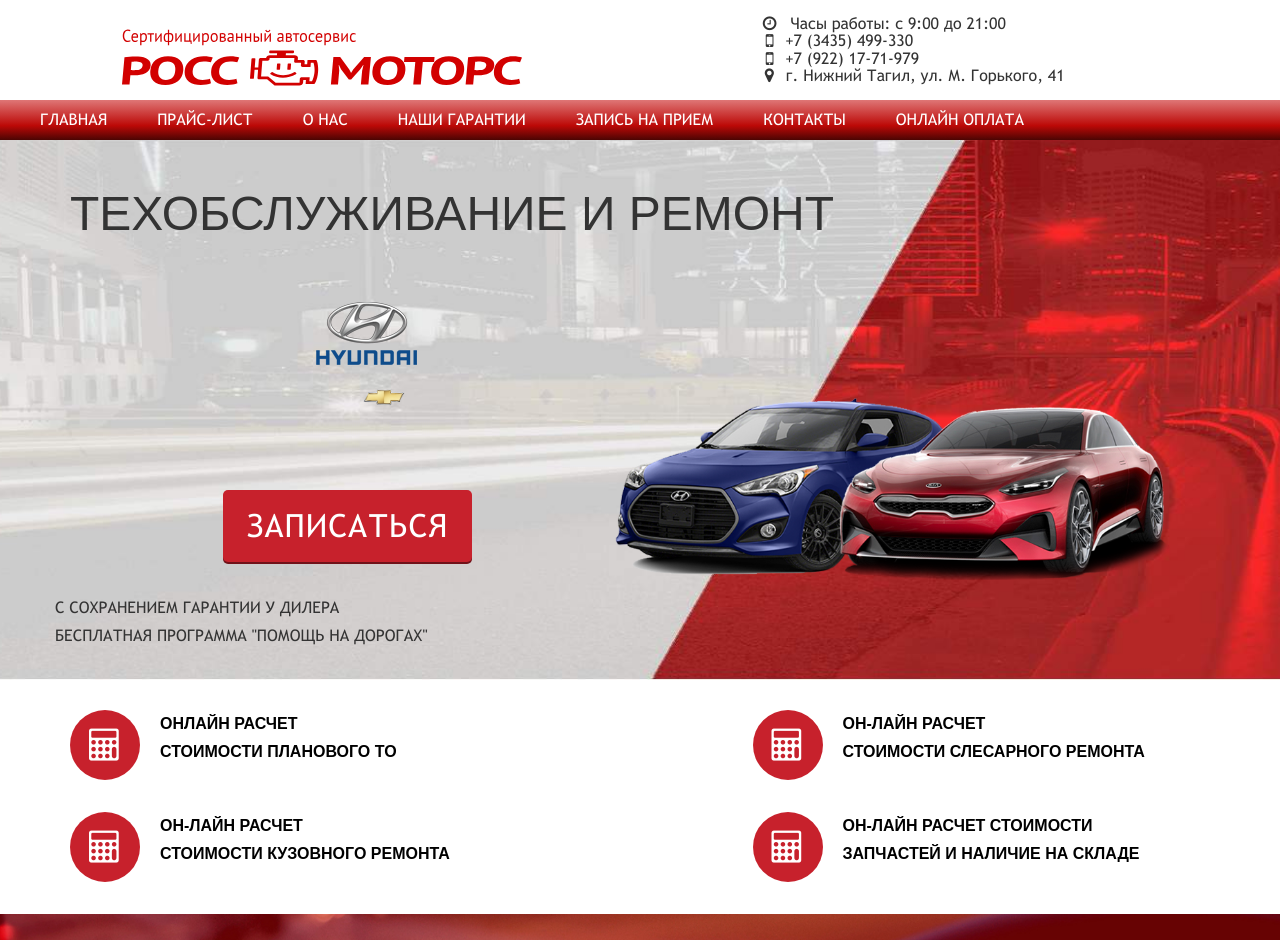
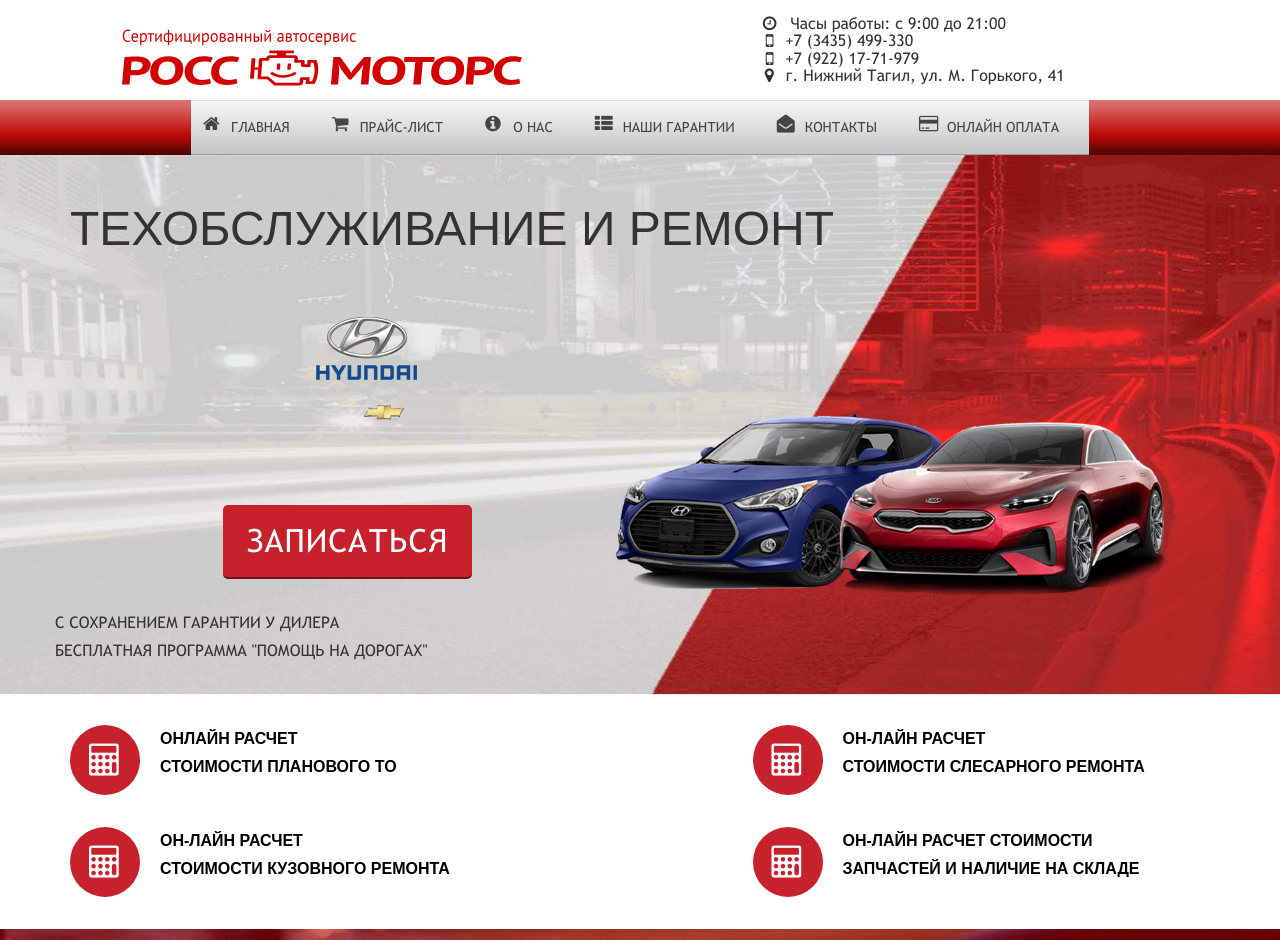
Before and after one commit to tov-jukov/ross-motors_ru, a website: page app/0.html in a window 1280 px wide. Shown: the top 940 px of the page. Drawn offline with nearby package versions, Linux system fonts and the light colour scheme; files that its build step writes are made by us from their sources.

Commit message:
top_menu

```diff
--- a/app/index.html
+++ b/app/0.html
@@ -28,8 +28,6 @@
         background-color: #fff;
     }
     </style>
-    <script type="text/javascript" charset="utf-8" async src="https://api-maps.yandex.ru/services/constructor/1.0/js/?um=constructor%3A1c0a183e56a02e4ab25596c0b83981cb53f51409a768e822808f004007538ce0&amp;width=100%25&amp;height=420&amp;lang=ru_RU&amp;scroll=false&amp;id=ya-maps">
-    </script>
 </head>
 
 <body>
@@ -62,24 +60,19 @@
 <div class="row main-mnu-bg">
 
 <div class="col-md-12">
-                        <nav class="main-mnu hidden-sm hidden-xs">
+    <nav class="dws-menu">
         <ul>
-                                <li class="activ"><a href="index.html">Главная</a></li>
-                                <li><a href="#">Прайс-лист</a>
+            <li><a href="#"><i class="fa fa-home"></i>Главная</a></li>
+            <li><a href="#"><i class="fa fa-shopping-cart"></i>Прайс-лист</a>
                 <ul>
-                                        <li><img src="img/emblem/hyundai.png" alt="" class="emblem"><a href="price-hyundai.html">Hyundai</a></li>
-                                        <li><img src="img/emblem/kia.png" alt="" class="emblem"><a href="price-kia.html">Kia</a></li>
+                    <li><a href="#">Hyundai</a></li>
+                    <li><a href="#">Kia</a></li>
                 </ul>
             </li>
-                                <li><a href="#">О нас</a></li>
-                                <li><a href="guarantee.html" class="hidden-md">Наши гарантии</a></li>
-                                <li id="app-callback4">
-                                    <v-dialog-menu-a name_form="Запись на прием">
-                                        <callback></callback>
-                                    </v-dialog-menu-a>
-                                </li>
-                                <li><a href="#">Контакты</a></li>
-                                <li><a href="#">Онлайн оплата</a></li>
+            <li><a href="#"><i class="fa fa-info-circle"></i>О нас</a></li>
+            <li><a href="#"><i class="fa fa-th-list"></i>Наши гарантии</a></li>
+            <li><a href="#"><i class="fa fa-envelope-open"></i>Контакты</a></li>
+            <li><a href="#"><i class="fa fa-credit-card"></i>Онлайн оплата</a></li>
         </ul>
     </nav>
 </div>
@@ -701,6 +694,8 @@
     </template>
     <link rel="stylesheet" href="css/main.min.css">
     <script src="js/scripts.min.js"></script>
+    <script type="text/javascript" charset="utf-8" async src="https://api-maps.yandex.ru/services/constructor/1.0/js/?um=constructor%3A1c0a183e56a02e4ab25596c0b83981cb53f51409a768e822808f004007538ce0&amp;width=100%25&amp;height=420&amp;lang=ru_RU&amp;scroll=false&amp;id=ya-maps">
+    </script>
 </body>
 
 </html>
--- a/app/sass/main.sass
+++ b/app/sass/main.sass
@@ -233,6 +233,71 @@
 	position: absolute
 	top: 0
 	right: 15px
+
+//menu in header
+
+header
+	.dws-menu
+		*
+			margin: 0
+			padding: 0
+		ul, ol
+			list-style: none
+		> ul
+			display: flex
+			justify-content: center
+			li
+				position: relative
+				// border-right: 1px solid #c7c8ca
+				// &:first-child
+				// 	border-left: 1px solid #b2b3b5
+				// &:last-child
+				// 	border-right: 1px solid #babbbd
+				> a i.fa
+					position: absolute
+					top: 15px
+					left: 12px
+					font-size: 18px
+				a
+					display: block
+					background: rgb(201, 201, 201)
+					background: -moz-linear-gradient(top, rgba(201, 201, 201, 1) 0%, rgba(246, 246, 246, 1) 2%, rgba(196, 197, 199, 1) 98%, rgba(117, 117, 119, 1) 100%)
+					background: -webkit-linear-gradient(top, rgba(201, 201, 201, 1) 0%, rgba(246, 246, 246, 1) 2%, rgba(196, 197, 199, 1) 98%, rgba(117, 117, 119, 1) 100%)
+					background: linear-gradient(to bottom, rgba(201, 201, 201, 1) 0%, rgba(246, 246, 246, 1) 2%, rgba(196, 197, 199, 1) 98%, rgba(117, 117, 119, 1) 100%)
+					filter: progid:DXImageTransform.Microsoft.gradient( startColorstr='#c9c9c9', endColorstr='#757577',GradientType=0 )
+					padding: 15px 30px 15px 40px
+					font-size: 14px
+					color: #454547
+					text-decoration: none
+					text-transform: uppercase
+					transition: all 0.3s ease
+		li
+			a:hover
+				background: rgb(224, 225, 229)
+				background: -moz-linear-gradient(top, rgba(224, 225, 229, 1) 0%, rgba(69, 69, 71, 1) 2%, rgba(69, 69, 71, 1) 98%, rgba(224, 225, 229, 1) 100%)
+				background: -webkit-linear-gradient(top, rgba(224, 225, 229, 1) 0%, rgba(69, 69, 71, 1) 2%, rgba(69, 69, 71, 1) 98%, rgba(224, 225, 229, 1) 100%)
+				background: linear-gradient(to bottom, rgba(224, 225, 229, 1) 0%, rgba(69, 69, 71, 1) 2%, rgba(69, 69, 71, 1) 98%, rgba(224, 225, 229, 1) 100%)
+				filter: progid:DXImageTransform.Microsoft.gradient( startColorstr='#e0e1e5', endColorstr='#e0e1e5',GradientType=0 )
+				color: #ffffff
+				box-shadow: 1px 5px 10px -5px black
+				transition: all 0.3s ease
+			ul
+				position: absolute
+				min-width: 150px
+				display: none
+			> ul li
+				border: 1px solid #c7c8ca
+				a
+					padding: 10px
+					text-transform: none
+					background: #e4e4e5
+				ul
+					position: absolute
+					right: -150px
+					top: 0
+			&:hover > ul
+				display: block
+
 
 
 
```
Lines whose indentation alone changed are shown as unchanged.
